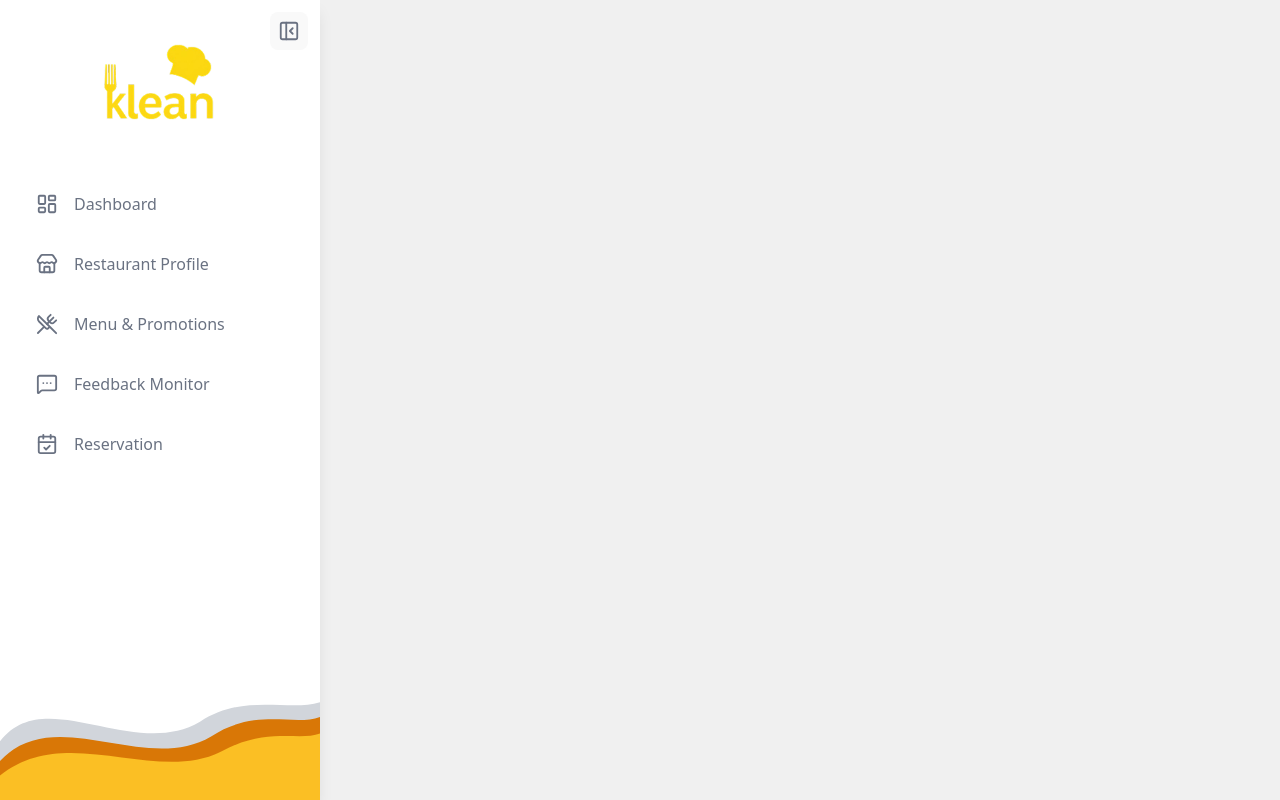
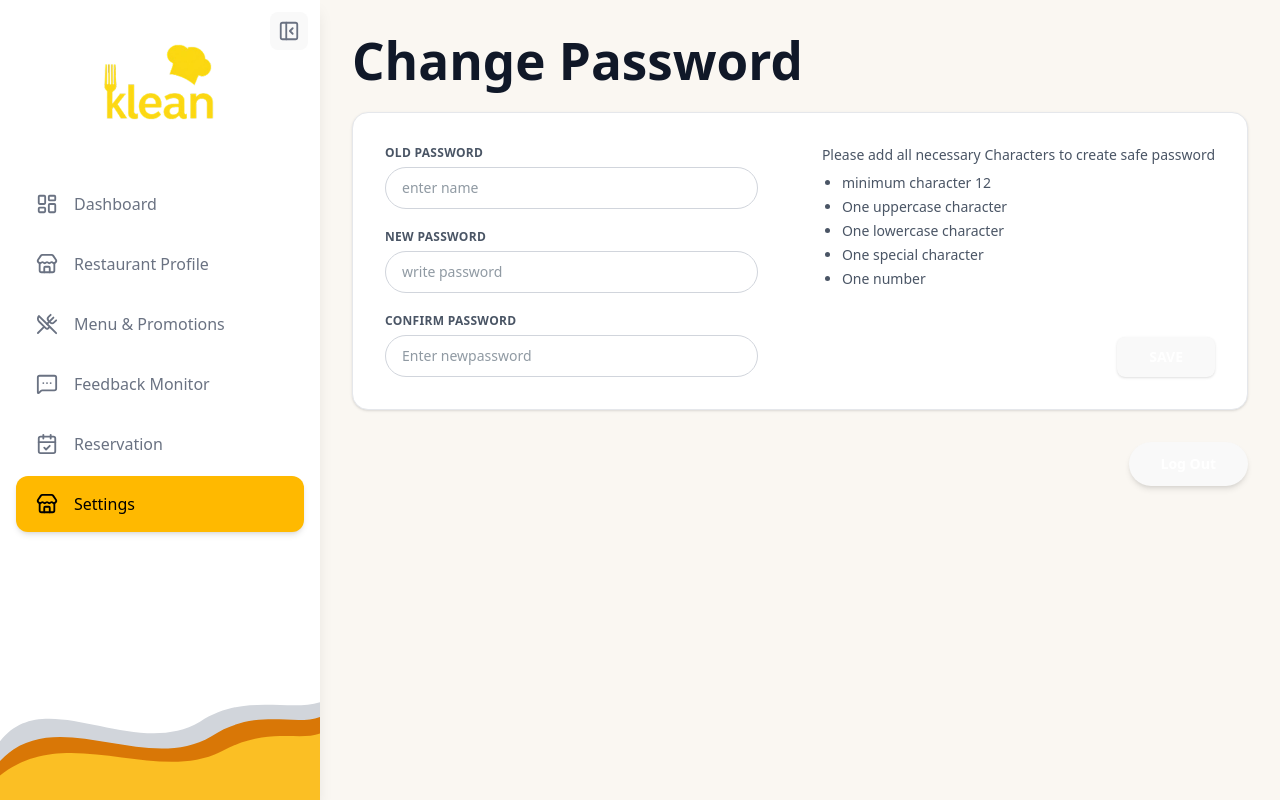
Before and after one commit to Thyrak12/KLEAN_Frontend, a React app: page /setting in a window 1280 px wide. Built offline with nearby package versions, Linux system fonts and the light colour scheme; the HTML template or start-up script is replaced by a standard one.

Commit message:
Setting page and logout

```diff
--- a/src/App.tsx
+++ b/src/App.tsx
@@ -9,6 +9,7 @@ import Reservation from './page/Reservation'
 import Sidebar from './components/Sidebar'
 import Login from './page/Login'
 import SignUp from './page/SignUp'
+import Setting from './page/setting'
 
 function AppLayout() {
   const [sidebarCollapsed, setSidebarCollapsed] = useState(false)
@@ -30,6 +31,7 @@ function AppLayout() {
             <Route path="/menus" element={<MenuPromotion />} />
             <Route path="/feedback" element={<FeedbackMonitor />} />
             <Route path="/reservation" element={<Reservation />} />
+            <Route path="/setting" element={<Setting />} />
           </Routes>
         </div>
       </main>
--- a/src/components/Sidebar.tsx
+++ b/src/components/Sidebar.tsx
@@ -17,6 +17,7 @@ const menuItems = [
   { to: "/menus", label: "Menu & Promotions", icon: UtensilsCrossed },
   { to: "/feedback", label: "Feedback Monitor", icon: MessageSquareMore },
   { to: "/reservation", label: "Reservation", icon: CalendarCheck },
+  { to: "/setting", label: "Settings", icon: Store },
 ];
 
 interface SidebarProps {
--- /dev/null
+++ b/src/page/setting.tsx
@@ -0,0 +1,174 @@
+import { useState, type FormEvent } from "react";
+import { useNavigate } from "react-router-dom";
+import { auth } from "../config/firebase";
+import {
+  updatePassword,
+  reauthenticateWithCredential,
+  EmailAuthProvider,
+  signOut,
+} from "firebase/auth";
+
+export default function Setting() {
+  const [oldPassword, setOldPassword] = useState("");
+  const [newPassword, setNewPassword] = useState("");
+  const [confirmPassword, setConfirmPassword] = useState("");
+  const [error, setError] = useState("");
+  const [success, setSuccess] = useState("");
+  const [loading, setLoading] = useState(false);
+  const navigate = useNavigate();
+
+  const handleChangePassword = async (e: FormEvent) => {
+    e.preventDefault();
+    setError("");
+    setSuccess("");
+
+    if (newPassword !== confirmPassword) {
+      setError("Passwords do not match.");
+      return;
+    }
+
+    const passwordRegex =
+      /^(?=.*[a-z])(?=.*[A-Z])(?=.*\d)(?=.*[!@#$%^&*()_\-+=]).{12,}$/;
+    if (!passwordRegex.test(newPassword)) {
+      setError("Password does not meet the requirements.");
+      return;
+    }
+
+    const user = auth.currentUser;
+    if (!user || !user.email) {
+      setError("No authenticated user found.");
+      return;
+    }
+
+    setLoading(true);
+    try {
+      const credential = EmailAuthProvider.credential(user.email, oldPassword);
+      await reauthenticateWithCredential(user, credential);
+      await updatePassword(user, newPassword);
+      setSuccess("Password updated successfully.");
+      setOldPassword("");
+      setNewPassword("");
+      setConfirmPassword("");
+    } catch {
+      setError("Failed to change password. Check your old password.");
+    } finally {
+      setLoading(false);
+    }
+  };
+
+  const handleLogOut = async () => {
+    try {
+      await signOut(auth);
+      navigate("/login");
+    } catch {
+      setError("Failed to log out.");
+    }
+  };
+
+  return (
+    <div className="min-h-screen bg-[#faf7f2] p-8">
+      {/* Title */}
+      <h1 className="mb-6 text-2xl font-bold text-gray-900">Change Password</h1>
+
+      {/* Card */}
+      <div className="rounded-2xl border border-gray-200 bg-white p-8 shadow-sm">
+        <form onSubmit={handleChangePassword}>
+          <div className="flex flex-col md:flex-row md:gap-16">
+            {/* Left: inputs */}
+            <div className="flex-1 space-y-5 max-w-sm">
+              {/* Old Password */}
+              <div>
+                <label className="mb-1.5 block text-xs font-semibold uppercase tracking-wide text-gray-600">
+                  Old Password
+                </label>
+                <input
+                  type="password"
+                  placeholder="enter name"
+                  value={oldPassword}
+                  onChange={(e) => setOldPassword(e.target.value)}
+                  required
+                  className="w-full rounded-full border border-gray-300 bg-white px-4 py-2.5 text-sm outline-none transition focus:border-[#F5A623] focus:ring-2 focus:ring-[#F5A623]/20"
+                />
+              </div>
+
+              {/* New Password */}
+              <div>
+                <label className="mb-1.5 block text-xs font-semibold uppercase tracking-wide text-gray-600">
+                  New Password
+                </label>
+                <input
+                  type="password"
+                  placeholder="write password"
+                  value={newPassword}
+                  onChange={(e) => setNewPassword(e.target.value)}
+                  required
+                  className="w-full rounded-full border border-gray-300 bg-white px-4 py-2.5 text-sm outline-none transition focus:border-[#F5A623] focus:ring-2 focus:ring-[#F5A623]/20"
+                />
+              </div>
+
+              {/* Confirm Password */}
+              <div>
+                <label className="mb-1.5 block text-xs font-semibold uppercase tracking-wide text-gray-600">
+                  Confirm Password
+                </label>
+                <input
+                  type="password"
+                  placeholder="Enter newpassword"
+                  value={confirmPassword}
+                  onChange={(e) => setConfirmPassword(e.target.value)}
+                  required
+                  className="w-full rounded-full border border-gray-300 bg-white px-4 py-2.5 text-sm outline-none transition focus:border-[#F5A623] focus:ring-2 focus:ring-[#F5A623]/20"
+                />
+              </div>
+            </div>
+
+            {/* Right: requirements + save */}
+            <div className="mt-6 flex flex-col justify-between md:mt-0">
+              <div>
+                <p className="mb-2 text-sm text-gray-600">
+                  Please add all necessary Characters to create safe password
+                </p>
+                <ul className="list-disc space-y-1 pl-5 text-sm text-gray-600">
+                  <li>minimum character 12</li>
+                  <li>One uppercase character</li>
+                  <li>One lowercase character</li>
+                  <li>One special character</li>
+                  <li>One number</li>
+                </ul>
+              </div>
+
+              {/* Messages */}
+              {error && (
+                <p className="mt-4 text-sm text-red-600">{error}</p>
+              )}
+              {success && (
+                <p className="mt-4 text-sm text-green-600">{success}</p>
+              )}
+
+              {/* Save button */}
+              <div className="mt-6 flex justify-end">
+                <button
+                  type="submit"
+                  disabled={loading}
+                  className="rounded-lg bg-[#F5A623] px-8 py-2.5 text-sm font-semibold text-white shadow transition hover:bg-[#e09510] disabled:opacity-60 cursor-pointer"
+                >
+                  {loading ? "SAVING..." : "SAVE"}
+                </button>
+              </div>
+            </div>
+          </div>
+        </form>
+      </div>
+
+      {/* Log Out button */}
+      <div className="mt-8 flex justify-end">
+        <button
+          onClick={handleLogOut}
+          className="rounded-full bg-[#F5A623] px-8 py-3 text-sm font-semibold text-white shadow-md transition hover:bg-[#e09510] cursor-pointer"
+        >
+          Log Out
+        </button>
+      </div>
+    </div>
+  );
+}
```
